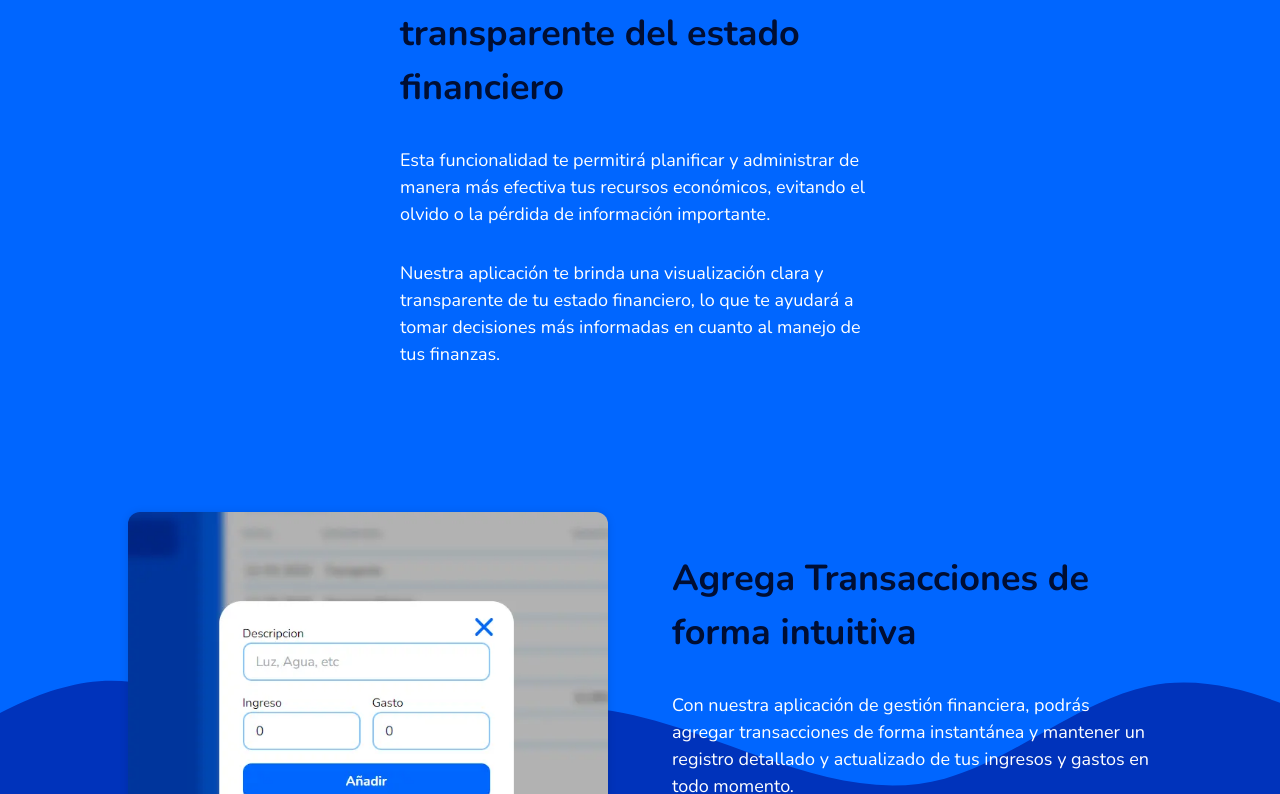
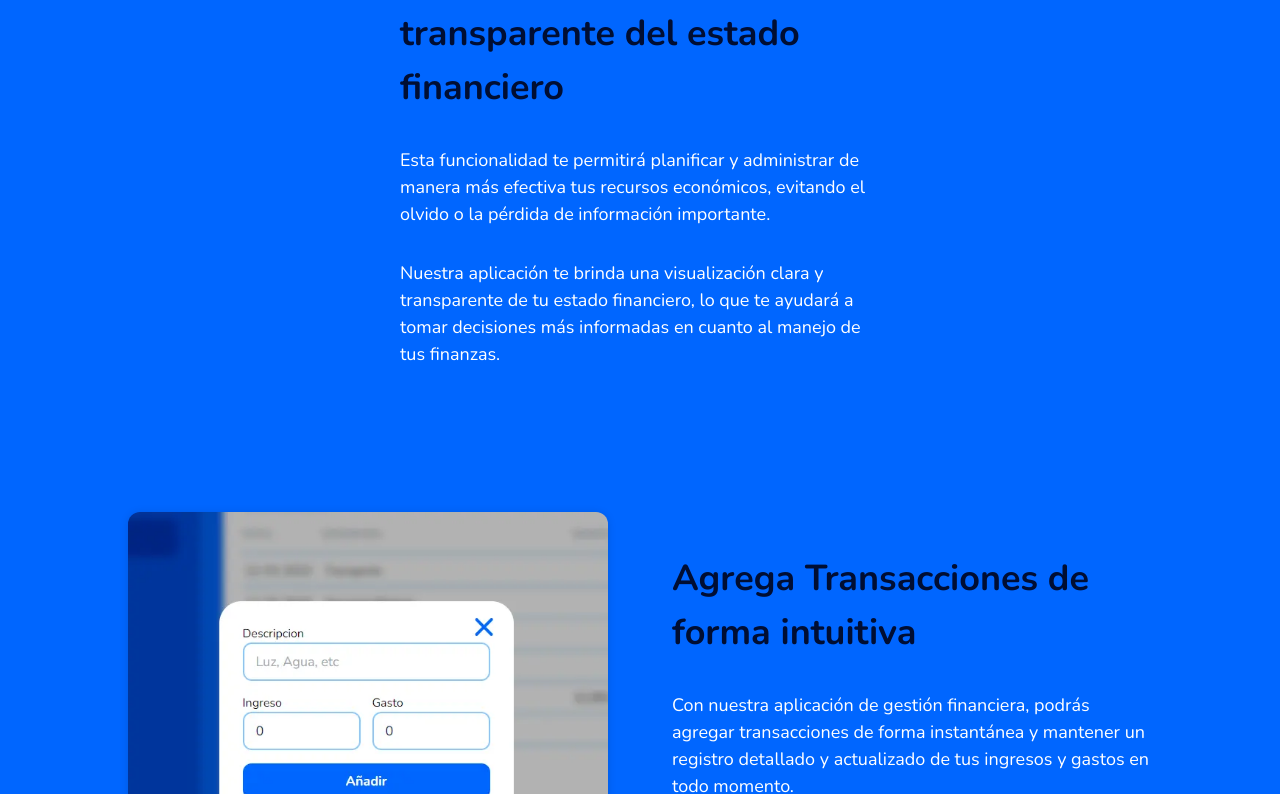
Before and after one commit to StalinAM/easy-money-app, a React (Vite) app: page / in a window 1280 px wide. Shown: the part 2346-3140 px from the top of the page. Built offline with nearby package versions, Linux system fonts and the light colour scheme; no server answers; the database is empty.

Commit message:
romve background

```diff
--- a/src/components/Features/Features.jsx
+++ b/src/components/Features/Features.jsx
@@ -13,7 +13,6 @@ function Features() {
       <Login />
       <View />
       <NewTransaction />
-      <BackgroundBot url={backgroundBot} />
     </SectionC>
   )
 }
@@ -49,15 +48,3 @@ const Background = styled.div`
   left: 0;
   z-index: -1;
 `
-const BackgroundBot = styled.div`
-  position: absolute;
-  background: url(${(props) => props.url});
-  background-position: center;
-  background-repeat: no-repeat;
-  background-size: cover;
-  width: 100%;
-  height: 100vh;
-  bottom: 0;
-  left: 0;
-  z-index: -1;
-`
```
